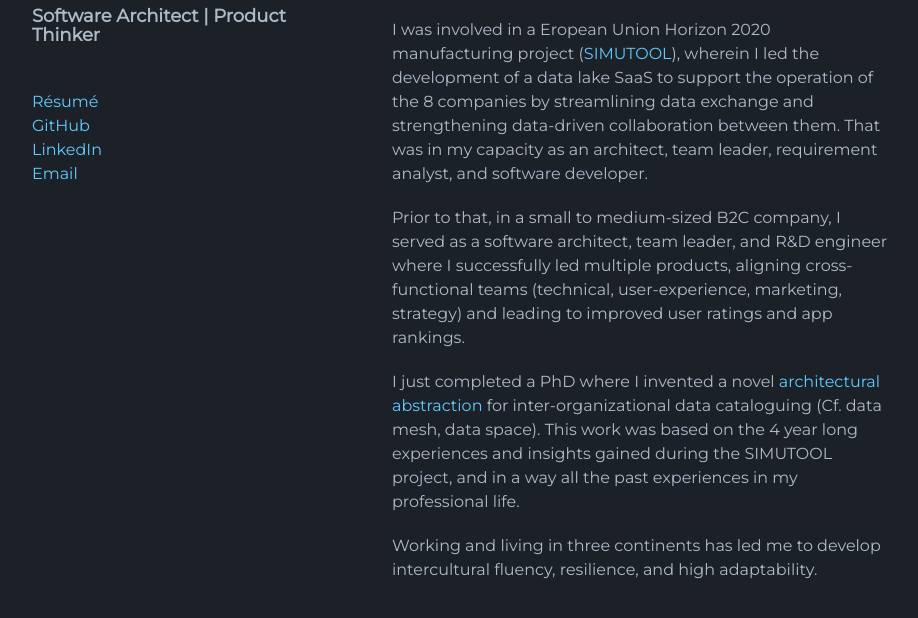
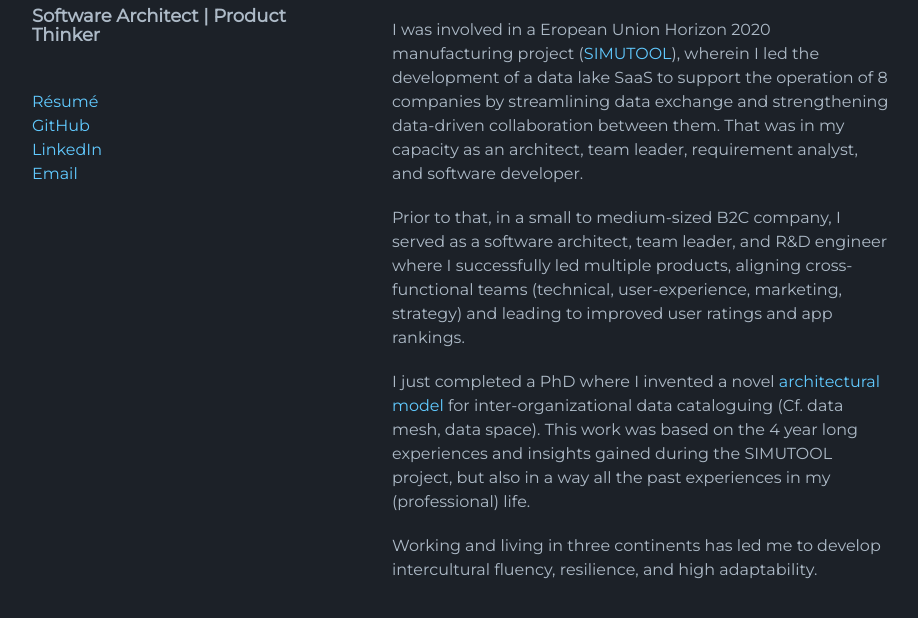
Before and after one commit to n42r/n42r.github.io, a Jekyll site: the page built from index.md, in a window 1280 px wide and 992 px high, cut to the strip 340-958 px from the top of the window. Shown: the whole strip, without its empty margins (178-1096 px from the left). Built offline with Jekyll 4.4.1, drawn with Linux system fonts in a browser that asks for light colours; the repository's description, which GitHub fills in, is left out.

Commit message:
updated cv

```diff
--- a/index.md
+++ b/index.md
@@ -8,10 +8,10 @@ My name is Nasr. I'm a software architect and product thinker with a critical ey
 
 I led successful projects in various domains (data management, social networks, mobile apps & games, robotics & AI) and team sizes (2-10 persons): from innovative B2C settings to publicly funded R&D projects with millions in funds.
 
-I was involved in a Eropean Union Horizon 2020 manufacturing project ([SIMUTOOL](https://www.uni-bamberg.de/en/mobi/research/simutool/)), wherein I led the development of a data lake SaaS to support the operation of the 8 companies by streamlining data exchange and strengthening data-driven collaboration between them. That was in my capacity as an architect, team leader, requirement analyst, and software developer.
+I was involved in a Eropean Union Horizon 2020 manufacturing project ([SIMUTOOL](https://www.uni-bamberg.de/en/mobi/research/simutool/)), wherein I led the development of a data lake SaaS to support the operation of 8 companies by streamlining data exchange and strengthening data-driven collaboration between them. That was in my capacity as an architect, team leader, requirement analyst, and software developer.
 
 Prior to that, in a small to medium-sized B2C company, I served as a software architect, team leader, and R&D engineer where I successfully led multiple products, aligning cross-functional teams (technical, user-experience, marketing, strategy) and leading to improved user ratings and app rankings.
 
-I just completed a PhD where I invented a novel [architectural abstraction](phd) for inter-organizational data cataloguing (Cf. data mesh, data space). This work was based on the 4 year long experiences and insights gained during the SIMUTOOL project, and in a way all the past experiences in my professional life.
+I just completed a PhD where I invented a novel [architectural model](phd) for inter-organizational data cataloguing (Cf. data mesh, data space). This work was based on the 4 year long experiences and insights gained during the SIMUTOOL project, but also in a way all the past experiences in my (professional) life.
 
 Working and living in three continents has led me to develop intercultural fluency, resilience, and high adaptability.
```
